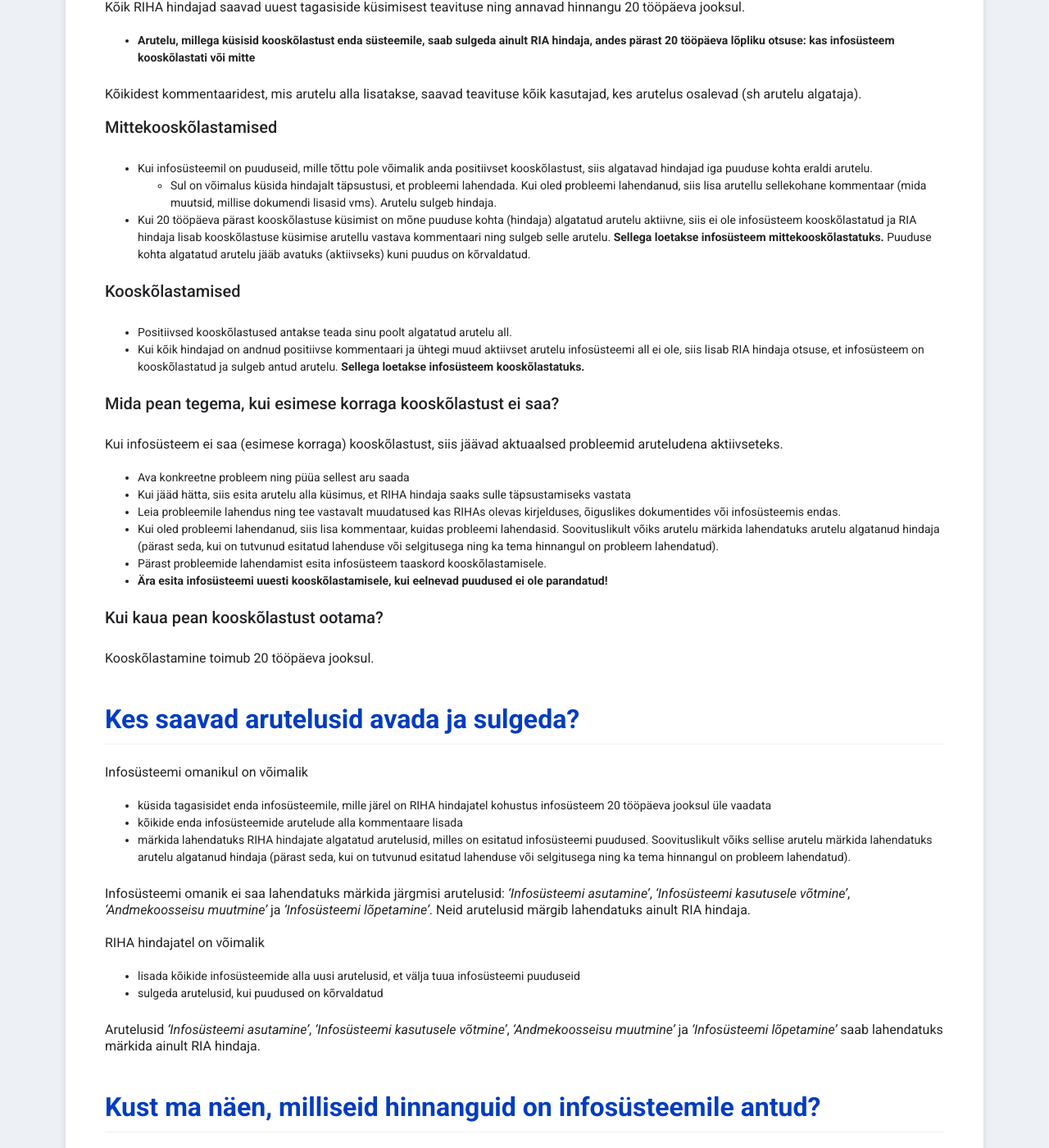
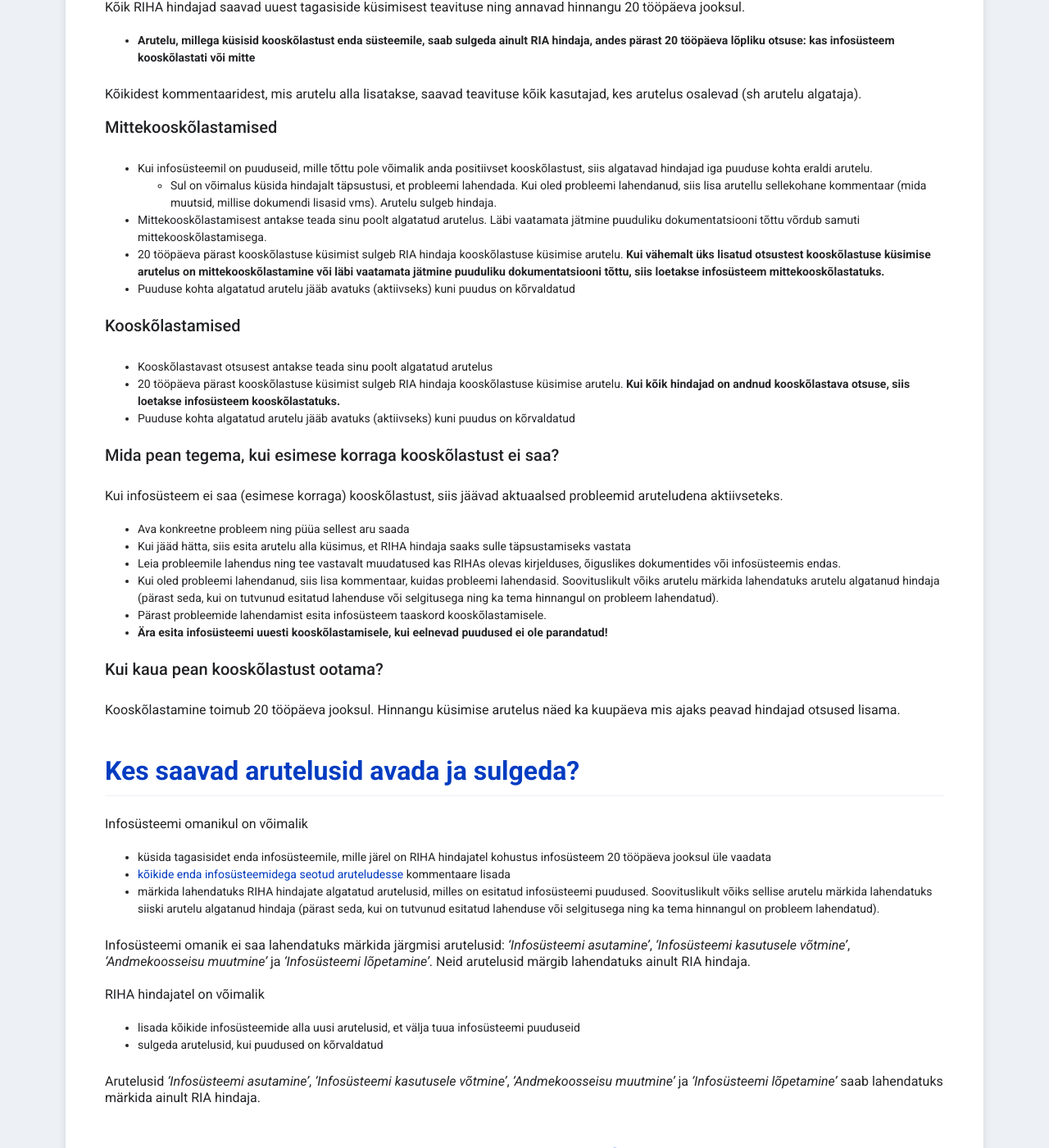
Before and after one commit to e-gov/RIHA-Help, a Jekyll site: the page built from docs/RIHAs-hindamine.md, in a window 1280 px wide and 1400 px high, scrolled down 2318 px. Shown: the whole window at 82% size. Built offline with Jekyll 4.4.1, drawn with Linux system fonts in a browser that asks for light colours; some of the changed text lies outside the part shown.

Commit message:
Update RIHAs-hindamine.md

```diff
--- a/docs/RIHAs-hindamine.md
+++ b/docs/RIHAs-hindamine.md
@@ -51,11 +51,14 @@ Kõikidest kommentaaridest, mis arutelu alla lisatakse, saavad teavituse kõik k
 ### Mittekooskõlastamised
 - Kui infosüsteemil on puuduseid, mille tõttu pole võimalik anda positiivset kooskõlastust, siis algatavad hindajad iga puuduse kohta eraldi arutelu.
   - Sul on võimalus küsida hindajalt täpsustusi, et probleemi lahendada. Kui oled probleemi lahendanud, siis lisa arutellu sellekohane kommentaar (mida muutsid, millise dokumendi lisasid vms). Arutelu sulgeb hindaja.
-- Kui 20 tööpäeva pärast kooskõlastuse küsimist on mõne puuduse kohta (hindaja) algatatud arutelu aktiivne, siis ei ole infosüsteem kooskõlastatud ja RIA hindaja lisab kooskõlastuse küsimise arutellu vastava kommentaari ning sulgeb selle arutelu. **Sellega loetakse infosüsteem mittekooskõlastatuks.** Puuduse kohta algatatud arutelu jääb avatuks (aktiivseks) kuni puudus on kõrvaldatud.
+- Mittekooskõlastamisest antakse teada sinu poolt algatatud arutelus. Läbi vaatamata jätmine puuduliku dokumentatsiooni tõttu võrdub samuti mittekooskõlastamisega.
+- 20 tööpäeva pärast kooskõlastuse küsimist sulgeb RIA hindaja kooskõlastuse küsimise arutelu. **Kui vähemalt üks lisatud otsustest kooskõlastuse küsimise arutelus on mittekooskõlastamine või läbi vaatamata jätmine puuduliku dokumentatsiooni tõttu, siis loetakse infosüsteem mittekooskõlastatuks.**
+- Puuduse kohta algatatud arutelu jääb avatuks (aktiivseks) kuni puudus on kõrvaldatud
 
 ### Kooskõlastamised
-- Positiivsed kooskõlastused antakse teada sinu poolt algatatud arutelu all.
-- Kui kõik hindajad on andnud positiivse kommentaari ja ühtegi muud aktiivset arutelu infosüsteemi all ei ole, siis lisab RIA hindaja otsuse, et infosüsteem on kooskõlastatud ja sulgeb antud arutelu. **Sellega loetakse infosüsteem kooskõlastatuks.**
+- Kooskõlastavast otsusest antakse teada sinu poolt algatatud arutelus
+- 20 tööpäeva pärast kooskõlastuse küsimist sulgeb RIA hindaja kooskõlastuse küsimise arutelu. **Kui kõik hindajad on andnud kooskõlastava otsuse, siis loetakse infosüsteem kooskõlastatuks.**
+- Puuduse kohta algatatud arutelu jääb avatuks (aktiivseks) kuni puudus on kõrvaldatud
 
 ### Mida pean tegema, kui esimese korraga kooskõlastust ei saa?
 
@@ -70,14 +73,14 @@ Kui infosüsteem ei saa (esimese korraga) kooskõlastust, siis jäävad aktuaals
 
 ### Kui kaua pean kooskõlastust ootama?
 
-Kooskõlastamine toimub 20 tööpäeva jooksul.
+Kooskõlastamine toimub 20 tööpäeva jooksul. Hinnangu küsimise arutelus näed ka kuupäeva mis ajaks peavad hindajad otsused lisama.
 
 ## Kes saavad arutelusid avada ja sulgeda?
 
 Infosüsteemi omanikul on võimalik
 - küsida tagasisidet enda infosüsteemile, mille järel on RIHA hindajatel kohustus infosüsteem 20 tööpäeva jooksul üle vaadata
-- kõikide enda infosüsteemide arutelude alla kommentaare lisada
-- märkida lahendatuks RIHA hindajate algatatud arutelusid, milles on esitatud infosüsteemi puudused. Soovituslikult võiks sellise arutelu märkida lahendatuks arutelu algatanud hindaja (pärast seda, kui on tutvunud esitatud lahenduse või selgitusega ning ka tema hinnangul on probleem lahendatud).
+- [kõikide enda infosüsteemidega seotud aruteludesse](https://www.riha.ee/MinuInfos%C3%BCsteemid/Arutelud) kommentaare lisada
+- märkida lahendatuks RIHA hindajate algatatud arutelusid, milles on esitatud infosüsteemi puudused. Soovituslikult võiks sellise arutelu märkida lahendatuks siiski arutelu algatanud hindaja (pärast seda, kui on tutvunud esitatud lahenduse või selgitusega ning ka tema hinnangul on probleem lahendatud).
 
 Infosüsteemi omanik ei saa lahendatuks märkida järgmisi arutelusid: _'Infosüsteemi asutamine'_, _'Infosüsteemi kasutusele võtmine'_, _'Andmekoosseisu muutmine'_ ja _'Infosüsteemi lõpetamine'_. Neid arutelusid märgib lahendatuks ainult RIA hindaja.
 
@@ -87,12 +90,12 @@ RIHA hindajatel on võimalik
 
 Arutelusid _'Infosüsteemi asutamine'_, _'Infosüsteemi kasutusele võtmine'_, _'Andmekoosseisu muutmine'_ ja _'Infosüsteemi lõpetamine'_ saab lahendatuks märkida ainult RIA hindaja.
 
-## Kust ma näen, milliseid hinnanguid on infosüsteemile antud?
+## Kuidas ma näen, milliseid hinnanguid on infosüsteemile antud?
 
 - Kõik hinnangute pealkirjad on nähtavad ka avalikust vaatest
 - Hinnangute arutelu on nähtav ainult infosüsteemi omanikule ning RIHA hindajatele
-- Kui infosüsteemile on märgitud puuduseid, siis on need nähtavad kohe **hindajate tagasiside** plokis aktiivsete arutelude all
-- Hetkel käimasolev asutamise, kasutusele võtmise, andmekoosseisu muutmise või infosüsteemi lõpetamise menetlus on samuti nähtav aktiivsete arutelude all. 20 tööpäeva möödudes märgitakse teema lahendatuks ning see ilmub suletud arutelude all.
+- Tuvastatud puudused on nähtavad **hindajate tagasiside** plokis aktiivsete arutelude all
+- Hetkel käimasolev asutamise, kasutusele võtmise, andmekoosseisu muutmise või infosüsteemi lõpetamise menetlus on samuti nähtav aktiivsete arutelude jaotises. 20 tööpäeva möödudes märgitakse teema lahendatuks ning see ilmub suletud arutelude jaotises.
 
 ## Kuidas saan aru, et minu infosüsteemi kasutusele võtmine on kooskõlastatud?
 
```
Also changed, not shown: other parts of docs/RIHAs-hindamine.md (+1 -1 lines).
